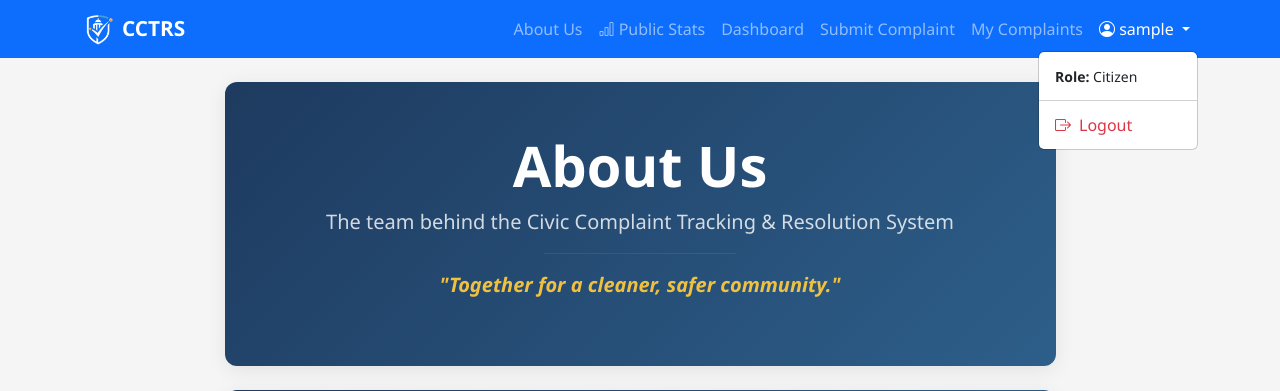
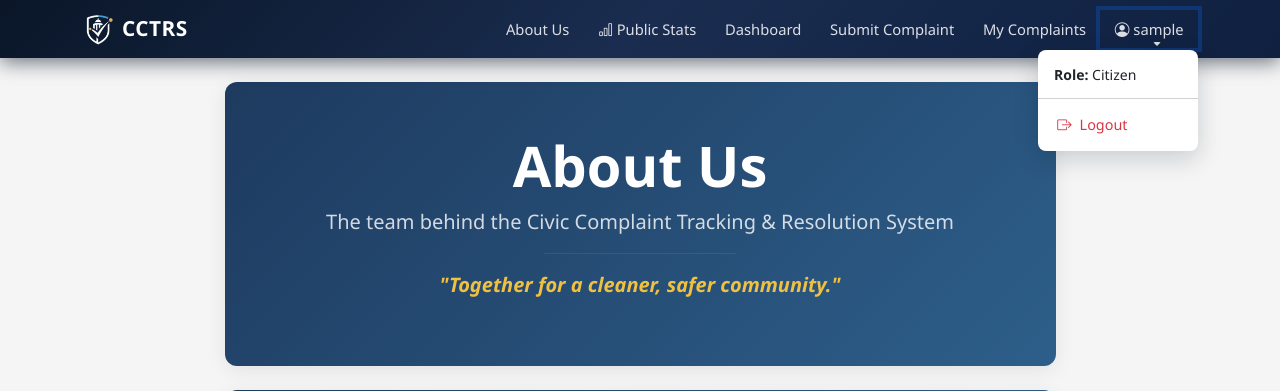
Before and after one commit to alwerad01/CCTRS, a Flask app: page /about in a window 1280 px wide, after a click on "sample". Shown: the top 391 px of the page. Run offline with Flask 3, Linux system fonts and the light colour scheme; the visitor is signed in with stand-in values (Sample User, id 1).

Commit message:
Restyle navbar with navy blue gradient and menu animations

```diff
--- a/app/static/css/style.css
+++ b/app/static/css/style.css
@@ -16,10 +16,130 @@
     background-color: #f5f5f5;
 }
 
-/* Navbar Enhancements */
-.navbar-brand {
-    font-weight: bold;
+/* =========================================================
+   Navbar – Navy Blue with Animations
+   ========================================================= */
+.navbar-cctrs {
+    background: linear-gradient(135deg, #0a1628 0%, #1a2d50 50%, #0f2040 100%);
+    box-shadow: 0 2px 12px rgba(10, 22, 40, 0.45);
+    padding-top: 0.5rem;
+    padding-bottom: 0.5rem;
+    transition: box-shadow 0.3s ease;
+}
+
+.navbar-cctrs:hover {
+    box-shadow: 0 4px 20px rgba(10, 22, 40, 0.6);
+}
+
+/* Brand */
+.navbar-cctrs .navbar-brand {
+    font-weight: 700;
     font-size: 1.3rem;
+    letter-spacing: 0.5px;
+    transition: transform 0.3s ease, text-shadow 0.3s ease;
+}
+
+.navbar-cctrs .navbar-brand:hover {
+    transform: scale(1.04);
+    text-shadow: 0 0 10px rgba(100, 180, 255, 0.5);
+}
+
+.navbar-cctrs .navbar-brand img {
+    transition: transform 0.4s ease, filter 0.4s ease;
+}
+
+.navbar-cctrs .navbar-brand:hover img {
+    transform: rotate(8deg) scale(1.1);
+    filter: drop-shadow(0 0 6px rgba(100, 180, 255, 0.6));
+}
+
+/* Nav Links */
+.navbar-cctrs .nav-link {
+    color: rgba(255, 255, 255, 0.85) !important;
+    font-weight: 500;
+    font-size: 0.92rem;
+    padding: 0.5rem 0.9rem !important;
+    position: relative;
+    transition: color 0.25s ease, transform 0.25s ease;
+}
+
+.navbar-cctrs .nav-link::after {
+    content: '';
+    position: absolute;
+    bottom: 2px;
+    left: 50%;
+    width: 0;
+    height: 2px;
+    background: linear-gradient(90deg, #5ba3f5, #82c4ff);
+    border-radius: 2px;
+    transition: width 0.3s ease, left 0.3s ease;
+}
+
+.navbar-cctrs .nav-link:hover {
+    color: #ffffff !important;
+    transform: translateY(-1px);
+}
+
+.navbar-cctrs .nav-link:hover::after {
+    width: 70%;
+    left: 15%;
+}
+
+/* Dropdown toggle – no underline animation */
+.navbar-cctrs .dropdown-toggle::after {
+    transition: transform 0.3s ease;
+}
+
+.navbar-cctrs .dropdown.show .dropdown-toggle::after {
+    transform: rotate(180deg);
+}
+
+/* Dropdown menu */
+.navbar-cctrs .dropdown-menu {
+    background: #ffffff;
+    border: none;
+    border-radius: 8px;
+    box-shadow: 0 8px 24px rgba(10, 22, 40, 0.18);
+    padding: 0.5rem 0;
+    opacity: 0;
+    transform: translateY(8px);
+    animation: navDropIn 0.25s ease forwards;
+}
+
+@keyframes navDropIn {
+    to {
+        opacity: 1;
+        transform: translateY(0);
+    }
+}
+
+.navbar-cctrs .dropdown-item {
+    font-size: 0.9rem;
+    padding: 0.45rem 1.2rem;
+    transition: background 0.2s ease, padding-left 0.2s ease;
+}
+
+.navbar-cctrs .dropdown-item:hover {
+    background: rgba(26, 45, 80, 0.08);
+    padding-left: 1.5rem;
+}
+
+.navbar-cctrs .dropdown-item.text-danger:hover {
+    background: rgba(220, 53, 69, 0.08);
+}
+
+/* Toggler (mobile) */
+.navbar-cctrs .navbar-toggler {
+    border-color: rgba(255, 255, 255, 0.3);
+    transition: transform 0.3s ease;
+}
+
+.navbar-cctrs .navbar-toggler:focus {
+    box-shadow: 0 0 0 0.15rem rgba(100, 180, 255, 0.4);
+}
+
+.navbar-cctrs .navbar-toggler:hover {
+    transform: scale(1.08);
 }
 
 /* Statistics Cards */
--- a/app/templates/base.html
+++ b/app/templates/base.html
@@ -23,7 +23,7 @@
 
 <body>
     <!-- Navigation Bar -->
-    <nav class="navbar navbar-expand-lg navbar-dark bg-primary">
+    <nav class="navbar navbar-expand-lg navbar-dark navbar-cctrs">
         <div class="container">
             <a class="navbar-brand d-flex align-items-center" href="{{ url_for('main.index') }}">
                 <img src="{{ url_for('static', filename='images/logo.png') }}" alt="CCTRS Logo"
```
